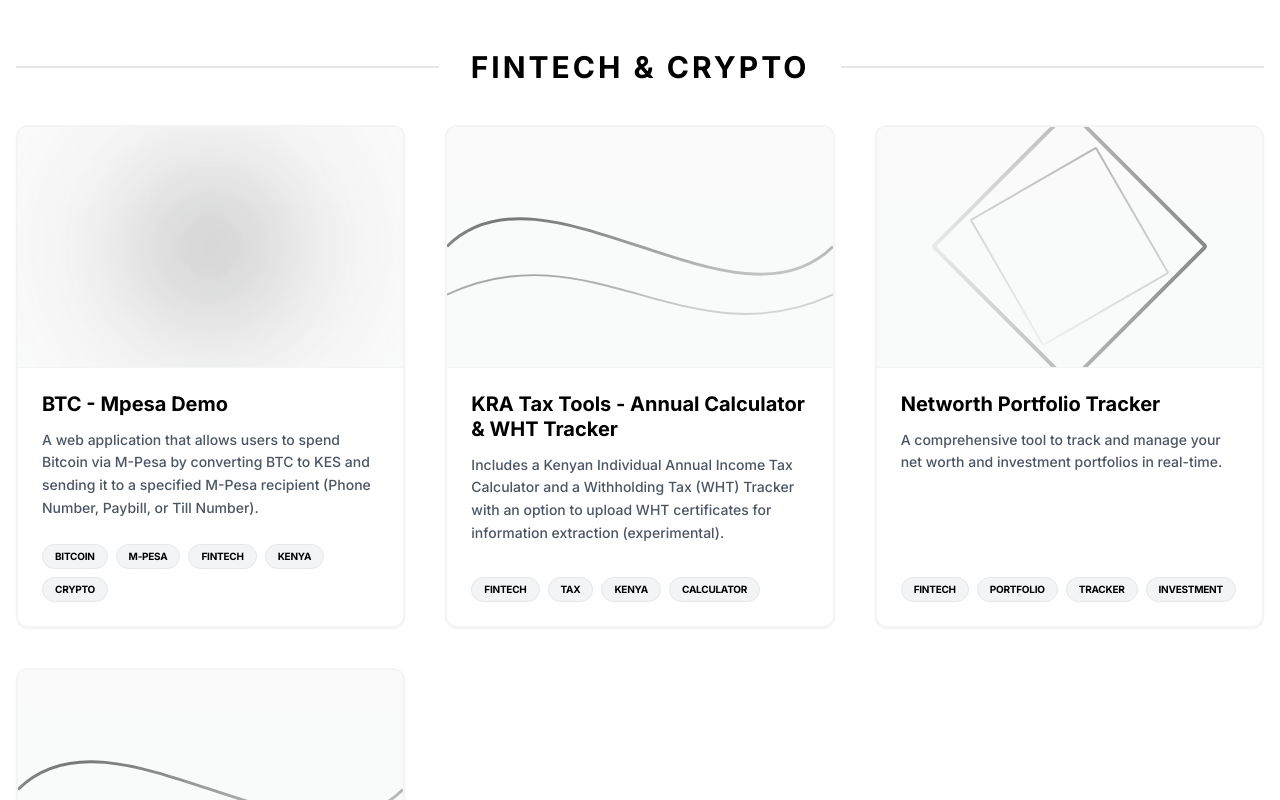
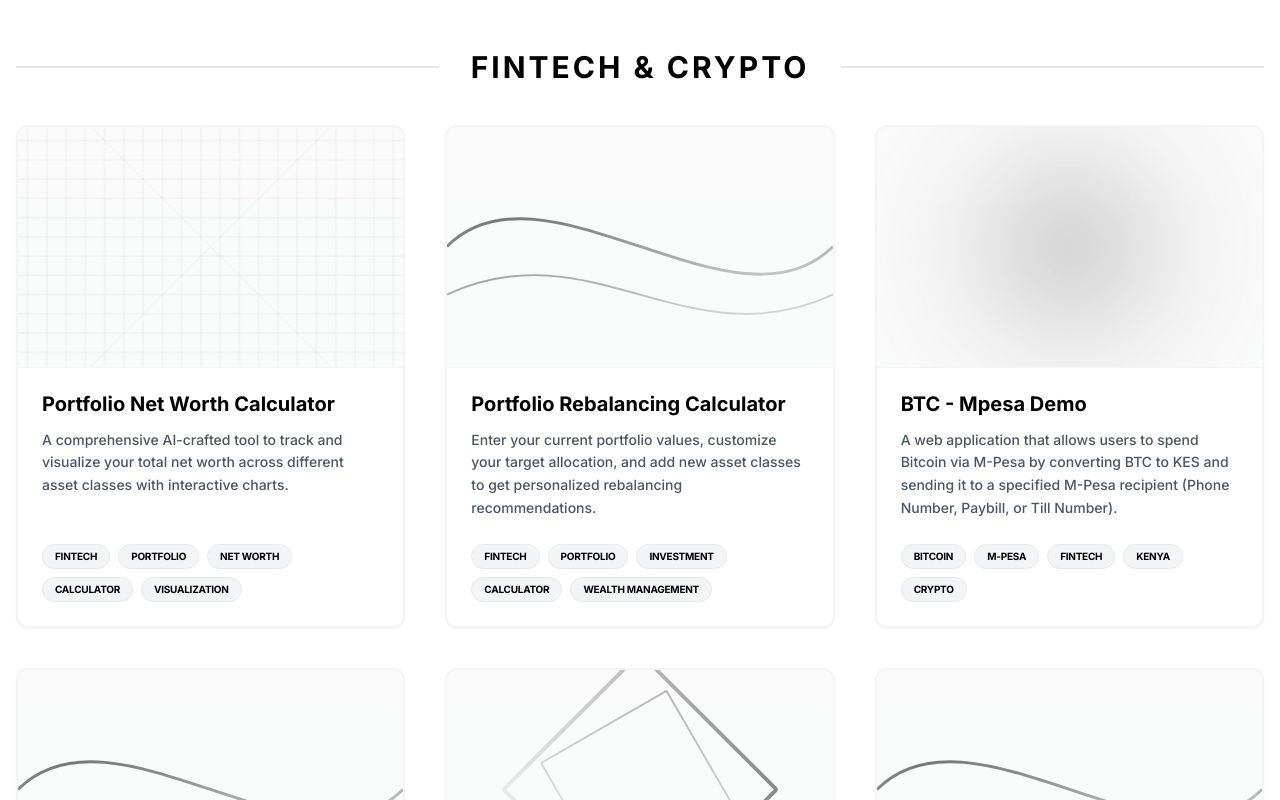
Before and after one commit to eltonarunga/Software-Compositions, a React (Vite) app: page / in a window 1280 px wide. Shown: the part 4880-5680 px from the top of the page. Built offline with nearby package versions, Linux system fonts and the light colour scheme.

Commit message:
feat: Add new fintech projects to constants
Introduces two new projects to the application's project list: "Portfolio Net Worth Calculator" and "Portfolio Rebalancing Calculator". This enhances the fintech offerings displayed.

Also updates the URL for the "Stylo - AI wardrobe transformer" project.

```diff
--- a/constants.ts
+++ b/constants.ts
@@ -20,6 +20,26 @@
 
 
 export const PROJECTS: Project[] = [
+  {
+    id: 36,
+    title: 'Portfolio Net Worth Calculator',
+    description: 'A comprehensive AI-crafted tool to track and visualize your total net worth across different asset classes with interactive charts.',
+    imageUrl: getImageForIndex(3),
+    url: 'https://claude.ai/public/artifacts/7792809c-beef-495a-903e-f7ecee0983d9',
+    tags: ['Fintech', 'Portfolio', 'Net Worth', 'Calculator', 'Visualization'],
+    category: 'Fintech & Crypto',
+    createdAt: '2024-11-21',
+  },
+  {
+    id: 35,
+    title: 'Portfolio Rebalancing Calculator',
+    description: 'Enter your current portfolio values, customize your target allocation, and add new asset classes to get personalized rebalancing recommendations.',
+    imageUrl: getImageForIndex(0),
+    url: 'https://cgkgnjtw.manus.space/',
+    tags: ['Fintech', 'Portfolio', 'Investment', 'Calculator', 'Wealth Management'],
+    category: 'Fintech & Crypto',
+    createdAt: '2024-11-20',
+  },
   {
     id: 34,
     title: 'MedAssure KE',
@@ -145,7 +165,7 @@
     title: 'Stylo - AI wardrobe transformer',
     description: 'An AI-powered application that transforms your wardrobe by suggesting new outfits, cataloging your clothes, and helping you discover your personal style.',
     imageUrl: getImageForIndex(1),
-    url: 'https://ai.studio/apps/drive/1JEh7KNQUlgDMOGc4heJTBoqQC7kcX6bV',
+    url: 'https://stylo-sooty.vercel.app/',
     tags: ['AI', 'Fashion', 'Style', 'Wardrobe', 'Assistant'],
     category: 'AI/ML',
     createdAt: '2024-07-05',
```
